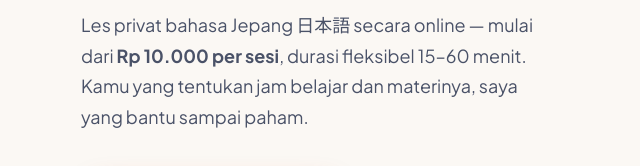
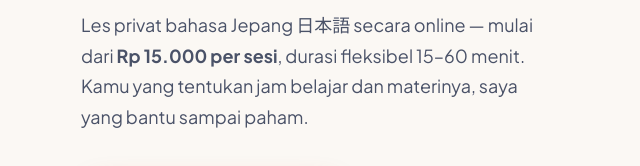
Before and after one commit to pengke1999/ara-s-japanese, a plain HTML site: page index.html in a window 1280 px wide. Shown: the part 458-624 px from the top of the page, 23-663 px from the left. Drawn offline with Linux system fonts and the light colour scheme.

Commit message:
change price 2

```diff
--- a/index.html
+++ b/index.html
@@ -375,7 +375,7 @@
           </span>
         </h1>
         <p class="lead reveal d2">
-          Les privat bahasa Jepang 日本語 secara online — mulai dari <strong>Rp 10.000 per sesi</strong>, durasi fleksibel 15–60 menit. Kamu yang tentukan jam belajar dan materinya, saya yang bantu sampai paham.
+          Les privat bahasa Jepang 日本語 secara online — mulai dari <strong>Rp 15.000 per sesi</strong>, durasi fleksibel 15–60 menit. Kamu yang tentukan jam belajar dan materinya, saya yang bantu sampai paham.
         </p>
         <div class="hero-ctas reveal d3">
           <a class="btn btn-primary" id="hero-cta" href="#" target="_blank" rel="noopener">Mulai Belajar via WhatsApp →</a>
```
